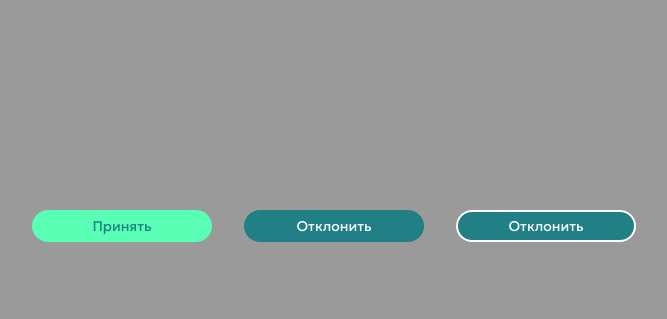
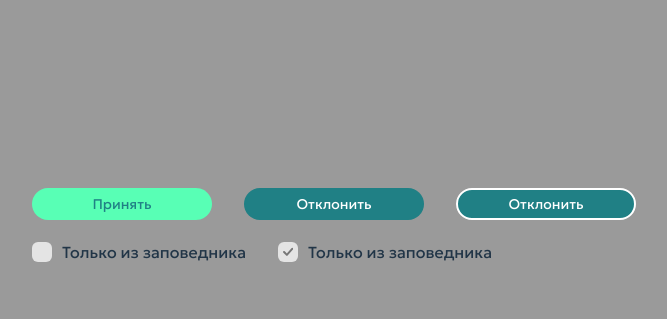
Before and after one commit to ase444ka/bears, a website built with Vite: page index.html in a window 1280 px wide. Shown: the part 174-493 px from the top of the page, without its empty margins (306-973 px from the left). Built offline with nearby package versions, Linux system fonts and the light colour scheme.

Commit message:
add checkboxes

```diff
--- a/main.js
+++ b/main.js
@@ -1,17 +1,34 @@
-import './style.scss'
-import javascriptLogo from './javascript.svg'
-import viteLogo from '/vite.svg'
-import { setupCounter } from './counter.js'
-import './ui-kit/button.scss'
+import './style.scss';
+import javascriptLogo from './javascript.svg';
+import viteLogo from '/vite.svg';
+import {setupCounter} from './counter.js';
+import './ui-kit/button.scss';
+import './ui-kit/checkbox.scss';
 
-
-document.querySelector('#app').innerHTML = /* jsx */`
+document.querySelector('#app').innerHTML = /* jsx */ `
   <div class="buttons-demo">
     <button class="button button_yes">Принять</button>
     <button class="button button_no">Отклонить</button>
     <button class="button button_no button_border_white">Отклонить</button>
   </div>
-`
-
-
-console.log('kkk', modules);
+  <div class="checkboxes-demo">
+    <label class="checkbox">
+      <input type="checkbox" class="checkbox__input" />
+      <div class="checkbox__state">
+        <div class="checkbox__control">
+          <svg class="checkbox__icon"><use href="./public/sprites.svg#check"></use></svg>
+        </div>
+        <div class="checkbox__label">Только из заповедника</div>
+      </div>
+    </label>
+    <label class="checkbox">
+      <input type="checkbox" class="checkbox__input" checked />
+      <div class="checkbox__state">
+        <div class="checkbox__control">
+          <svg class="checkbox__icon"><use href="./public/sprites.svg#check"></use></svg>
+        </div>
+        <div class="checkbox__label">Только из заповедника</div>
+      </div>
+    </label>
+  </div>
+`;
--- a/style.scss
+++ b/style.scss
@@ -23,6 +23,7 @@
   --yellow: #FEED7E;
   --grey-1: #E4E4E4;
   --grey-2: #9A9A9A;
+  --grey-3: #767676;
 
   --error: var(--red);
   --success: var(--blue);
--- a/ui-kit/button.scss
+++ b/ui-kit/button.scss
@@ -1,6 +1,11 @@
 @import url('../fonts/fonts.scss');
 
 .button {
+  &s-demo {
+    display: flex;
+    gap: 2rem;
+    margin: 20px auto;
+}
   width: 180px;
   height: 32px;
   box-sizing: border-box;
@@ -26,8 +31,3 @@
     border: 2px solid var(--white);
   }
 }
-
-.buttons-demo {
-    display: flex;
-    gap: 2rem;
-}
--- /dev/null
+++ b/ui-kit/checkbox.scss
@@ -0,0 +1,46 @@
+.checkbox {
+  display: inline-block;
+  position: relative;
+  &es-demo {
+    display: flex;
+    gap: 2rem;
+    margin: 20px auto;
+  }
+  &__input {
+    position: absolute;
+    clip: rect(0, 0, 0, 0);
+    outline: none;
+    border: none;
+    &:checked ~ .checkbox__state .checkbox__icon {
+      visibility: visible;
+    }
+  }
+  &__state {
+    cursor: pointer;
+    display: flex;
+    align-items: center;
+    gap: 10px;
+  }
+  &__control {
+    border-radius: 6px;
+    background: var(--grey-1);
+    width: 20px;
+    height: 20px;
+    position: relative;
+  }
+  &__icon {
+    color: var(--grey-3);
+    width: 10px;
+    height: 10px;
+    position: absolute;
+    top: 50%;
+    left: 50%;
+    transform: translate(-50%, -50%);
+    visibility: hidden;
+  }
+  &:hover {
+    .checkbox__control {
+      background-color: var(--yellow);
+    }
+  }
+}
```
Also changed, not shown: public/sprites.svg (added).
